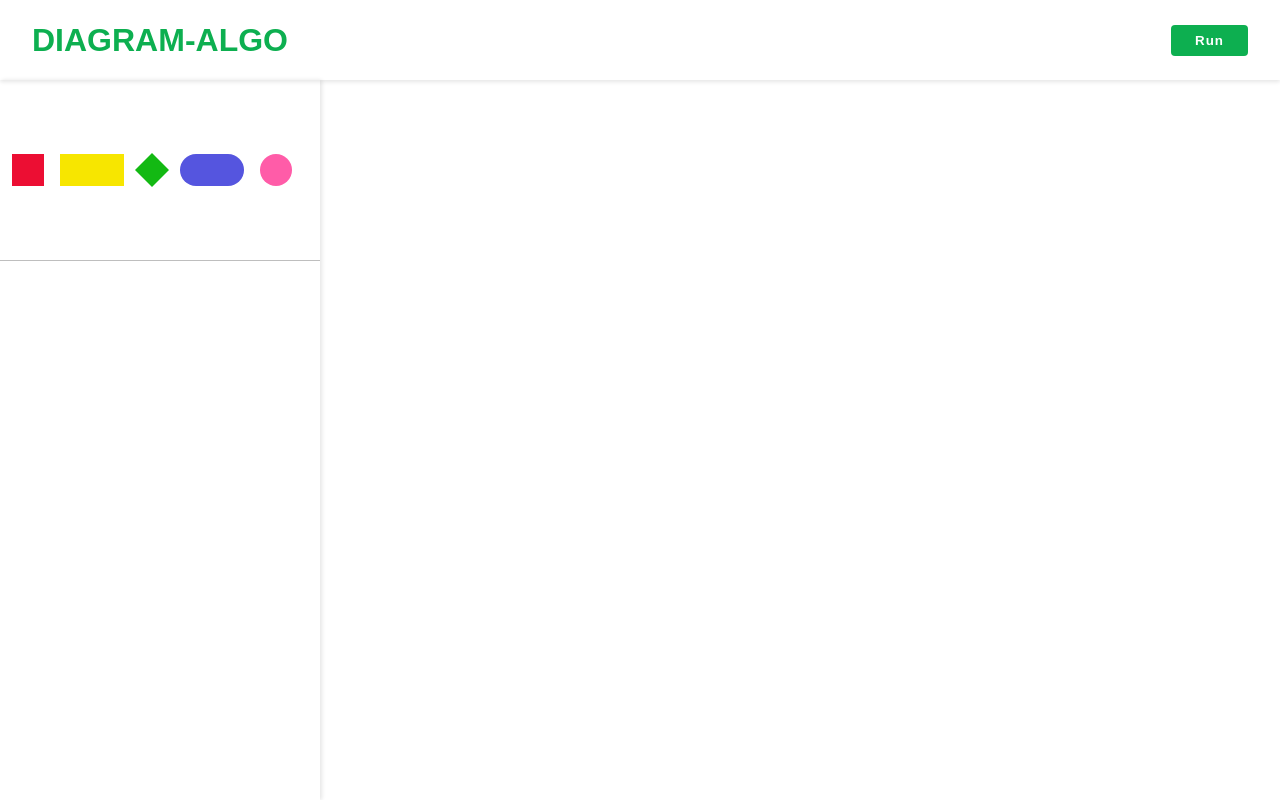
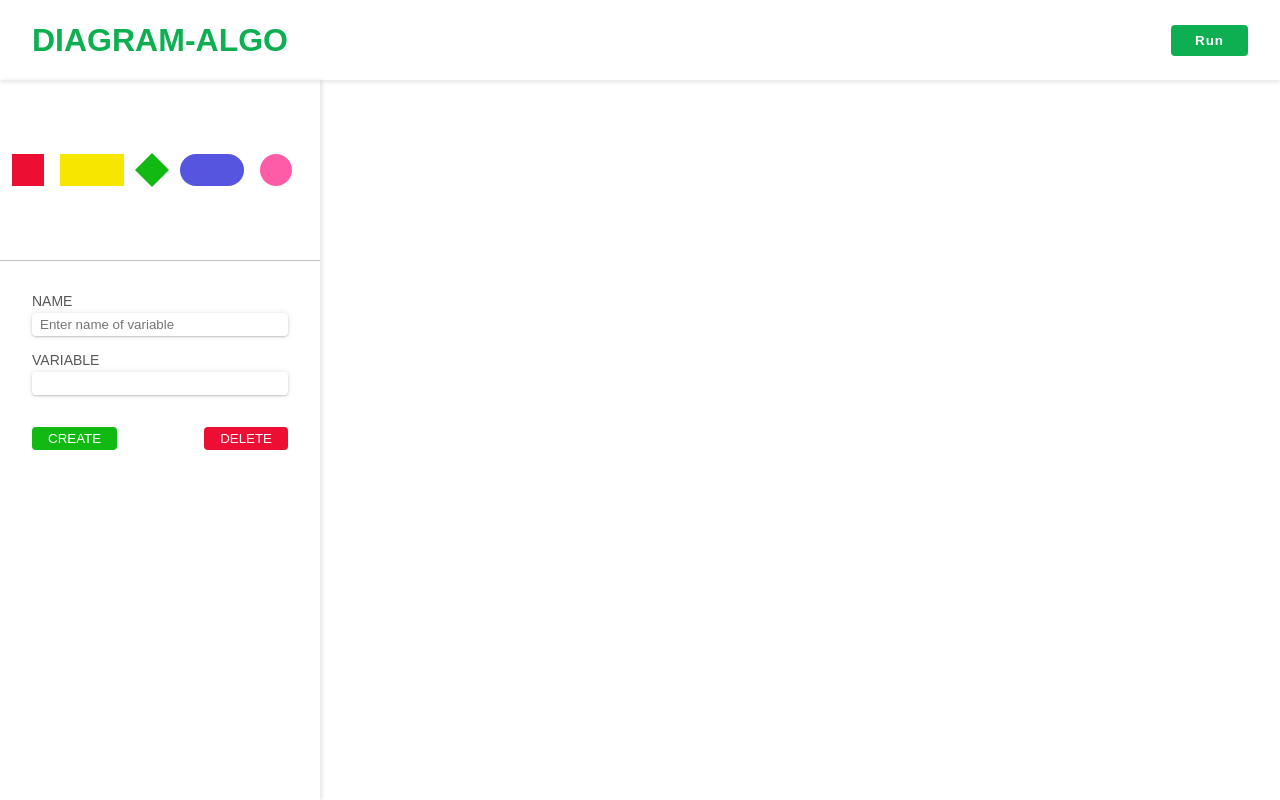
Before and after one commit to ogzcode/Diagram-Algo, a React (Create React App) app: page / in a window 1280 px wide. Both pictures are taken after a click on the button 28 px from the left and 170 px from the top of the page. Built offline with nearby package versions, Linux system fonts and the light colour scheme.

Commit message:
App ui/ux created

```diff
--- a/src/component/Main/Canvas/Canvas.js
+++ b/src/component/Main/Canvas/Canvas.js
@@ -1,7 +1,6 @@
 import React from "react";
 import "./Canvas.css";
 import { useRef, useEffect, useState } from "react";
-import { Stage, Rect, Layer } from "react-konva";
 
 function Canvas() {
     const parent = useRef();
@@ -11,7 +10,6 @@ function Canvas() {
     useEffect(() => {
         setWidth(parent.current.parentElement.offsetWidth);
         setHeight(parent.current.parentElement.offsetHeight);
-        console.log(parent.current.parentElement.offsetWidth,parent.current.parentElement.offsetHeight);
     }, []);
 
     return (
--- a/src/component/Main/UserSide/Shapes/Shapes.css
+++ b/src/component/Main/UserSide/Shapes/Shapes.css
@@ -29,7 +29,7 @@
     width: 24px;
     height: 24px;
     border: none;
-    background-color: rgb(19, 185, 19);
+    background-color: #13b913;
     transform: rotate(45deg);
 }
 
--- a/src/component/Main/UserSide/Shapes/Shapes.js
+++ b/src/component/Main/UserSide/Shapes/Shapes.js
@@ -1,5 +1,4 @@
 import React from "react";
-import { Stage, Layer, Rect, Circle, Line, RegularPolygon } from "react-konva";
 import "./Shapes.css";
 
 //ref kullanımı
@@ -16,66 +15,20 @@ class MyComponent extends React.Component {
 class Shapes extends React.Component {
   constructor(props) {
     super(props);
-    this.parent = React.createRef();
-    this.state = {
-      width: 0,
-      height: 0
-    };
+    this.handleClick = this.handleClick.bind(this);
   }
-  componentDidMount() {
-    const parent = this.parent.current;
-    this.setState({
-      width: parent.offsetWidth,
-      height: parent.offsetHeight
-    });
+
+  handleClick(type) {
+    this.props.onClick(type);
   }
   render() {
-    console.log(this.state.width, this.state.height);
     return (
-      <div className="shapes" ref={this.parent}>
-        {/* <Stage width={this.state.width} height={this.state.height}>
-          <Layer>
-            <Rect
-              x={20}
-              y={20}
-              width={40}
-              height={40}
-              fill="red"
-            />
-            <Circle
-              x={100}
-              y={40}
-              radius={20}
-              fill="blue"
-            />
-            <Rect
-              x={140}
-              y={20}
-              width={60}
-              height={40}
-              fill="yellow"
-            />
-            <RegularPolygon
-              x={240}
-              y={45}
-              radius={25}
-              fill="green"
-              sides={3}
-            />
-            <RegularPolygon
-              x={300}
-              y={40}
-              radius={20}
-              sides={6}
-              fill="pink"
-            />
-          </Layer>
-        </Stage> */}
-        <button className="rect"></button>
-        <button className="aritc"></button>
-        <button className="if"></button>
-        <button className="cycle"></button>
-        <button className="print"></button>
+      <div className="shapes">
+        <button className="rect" onClick={() => this.handleClick("variable")}></button>
+        <button className="aritc" onClick={() => this.handleClick("operation")}></button>
+        <button className="if" onClick={() => this.handleClick("statement")}></button>
+        <button className="cycle" onClick={() => this.handleClick("loop")}></button>
+        <button className="print" onClick={() => this.handleClick("print")}></button>
       </div>
     );
   }
--- a/src/component/Main/UserSide/ShapesValue/ShapesValue.css
+++ b/src/component/Main/UserSide/ShapesValue/ShapesValue.css
@@ -3,3 +3,131 @@
     width: 100%;
     border-top: 1px solid rgb(190, 190, 190);
 }
+
+.variable {
+    padding: 2rem;
+}
+
+label {
+    display: block;
+    margin-bottom: .25rem;
+    color: #575757;
+    text-transform: uppercase;
+    font-size: 14px;
+}
+
+.variable input {
+    width: 100%;
+    padding: .25rem .5rem;
+    outline: none;
+    box-shadow: 0px 1px 2px rgba(0, 0, 0, .2), 0px 0px 6px rgba(0,0,0,.1);
+    border-radius: .25rem;
+    border: none;
+    color: #575757;
+}
+
+.box {
+    margin-bottom: 1rem;
+}
+
+.btn {
+    text-transform: uppercase;
+    padding: .25rem 1rem;
+    color: white;
+    margin-top: 1rem;
+    border: none;
+    border-radius: 4px;
+    cursor: pointer;
+    transition: .2s;
+}
+
+.btn:hover {
+    transform: scale(.9);
+}
+
+.delete {
+    float: right;
+    background-color: rgb(236, 14, 51);
+}
+
+.create {
+    background-color: #13b913;
+}
+
+.input__box {
+    padding: 2rem;
+}
+
+.expr__box {
+    display: flex;
+    width: 100%;
+    align-items: center;
+}
+
+.expr__box input {
+    padding: .25rem .5rem;
+    outline: none;
+    box-shadow: 0px 1px 2px rgba(0, 0, 0, .2), 0px 0px 6px rgba(0,0,0,.1);
+    border-radius: .25rem;
+    border: none;
+    color: #575757;
+
+}
+
+.expr__box span {
+    margin: 0px .5rem;
+}
+
+.equal__var {
+    width: 50%;
+}
+
+.flow__box {
+    padding: 2rem;
+
+}
+
+.flow__box input {
+    width: 100%;
+    padding: .25rem .5rem;
+    outline: none;
+    box-shadow: 0px 1px 2px rgba(0, 0, 0, .2), 0px 0px 6px rgba(0,0,0,.1);
+    border-radius: .25rem;
+    border: none;
+    color: #575757;
+}
+
+.loop__box {
+    padding: 2rem;
+}
+
+.loop__box > div {
+    margin-bottom: 1rem;
+}
+
+.loop__box div:first-child input {
+    margin: .25rem 0;
+}
+.loop__box input {
+    width: 100%;
+    padding: .25rem .5rem;
+    outline: none;
+    box-shadow: 0px 1px 2px rgba(0, 0, 0, .2), 0px 0px 6px rgba(0,0,0,.1);
+    border-radius: .25rem;
+    border: none;
+    color: #575757;
+}
+
+.print__box {
+    padding: 2rem;
+}
+
+.print__box input {
+    width: 100%;
+    padding: .25rem .5rem;
+    outline: none;
+    box-shadow: 0px 1px 2px rgba(0, 0, 0, .2), 0px 0px 6px rgba(0,0,0,.1);
+    border-radius: .25rem;
+    border: none;
+    color: #575757;
+}
--- a/src/component/Main/UserSide/ShapesValue/ShapesValue.js
+++ b/src/component/Main/UserSide/ShapesValue/ShapesValue.js
@@ -1,11 +1,141 @@
 import React from "react";
 import "./ShapesValue.css";
 
+class VariableInput extends React.Component {
+    constructor(props){
+        super(props);
+        this.state = {
+            name: "",
+            value: 0
+        }
+    }
+    render(){
+        return (
+            <div className="input__box variable">
+                <div className="box">
+                    <label>Name</label>
+                    <input type="text" placeholder="Enter name of variable"/>
+                </div>
+                <div className="box">
+                    <label>Variable</label>
+                    <input type="number"/>
+                </div>
+                <button className="btn create">Create</button>
+                <button className="btn delete">Delete</button>
+            </div>
+        );
+    }
+}
+
+class OperationInput extends React.Component {
+    constructor(props){
+        super(props);
+    }
+    render(){
+        return (
+            <div className="input__box">
+                <label>Operation</label>
+                <div className="expr__box">
+                    <input type="text" className="equal__var"/>
+                    <span>=</span>
+                    <input type="text"/>
+                </div>
+                <button className="btn create">Create</button>
+                <button className="btn delete">Delete</button>
+            </div>
+        );
+    }
+}
+
+class ControlFlow extends React.Component {
+    constructor(props){
+        super(props);
+    }
+    render(){
+        return (
+            <div className="flow__box">
+                <label>Control Statement</label>
+                <input type="text"/>
+                <button className="btn create">Create</button>
+                <button className="btn delete">Delete</button>
+            </div>
+        );
+    }
+}
+
+class LoopInput extends React.Component {
+    constructor(props){
+        super(props);
+    }
+    render() {
+        return (
+            <div className="loop__box">
+                <div>
+                    <label>Loop Variable</label>
+                    <input type="text" placeholder="Enter loop variable name"/>
+                    <input type="text" placeholder="Enter loop variable value"/>
+                </div>
+                <div>
+                    <label>Loop Condition</label>
+                    <input type="text"/>
+                </div>
+                <div>
+                    <label>Loop Step</label>
+                    <input type="number" min="0" max="10"/>
+                </div>
+                <button className="btn create">Create</button>
+                <button className="btn delete">Delete</button>
+            </div>
+        );
+    }
+}
+
+class PrintInput extends React.Component {
+    constructor(props){
+        super(props);
+    }
+    render(){
+        return (
+            <div className="print__box">
+                <label>Print Console</label>
+                <input type="text"/>
+                <button className="btn create">Create</button>
+                <button className="btn delete">Delete</button>
+            </div>
+        );
+    }
+}
+
 class ShapesValue extends React.Component {
+    constructor(props){
+        super(props);
+    }
+    getValue(){
+        if (this.props.type === "variable"){
+            return <VariableInput/>
+        }
+        else if(this.props.type === "operation"){
+            return <OperationInput/>
+        }
+        else if (this.props.type === "statement"){
+            return <ControlFlow/>
+        }
+        else if (this.props.type === "loop"){
+            return <LoopInput/>
+        }
+        else if (this.props.type === "print"){
+            return <PrintInput/>
+        }
+        else {
+            return null;
+        }
+    }
     render() {
         return (
             <div className="shapes__value">
-
+                {
+                    this.getValue()
+                }
             </div>
         );
     }
--- a/src/component/Main/UserSide/UserPanel.js
+++ b/src/component/Main/UserSide/UserPanel.js
@@ -4,11 +4,22 @@ import Shapes from "./Shapes/Shapes.js";
 import ShapesValue from "./ShapesValue/ShapesValue.js";
 
 class UserPanel extends React.Component {
+    constructor(props){
+        super(props);
+        this.state = {
+            objectType: null
+        };
+        this.handleTypeOfObject = this.handleTypeOfObject.bind(this);
+    }
+
+    handleTypeOfObject(objectType){
+        this.setState({objectType: objectType});
+    }
     render() {
         return (
             <div className="user__panel">
-                <Shapes/>
-                <ShapesValue/>
+                <Shapes onClick={this.handleTypeOfObject}/>
+                <ShapesValue type={this.state.objectType}/>
             </div>
         );
     }
```
